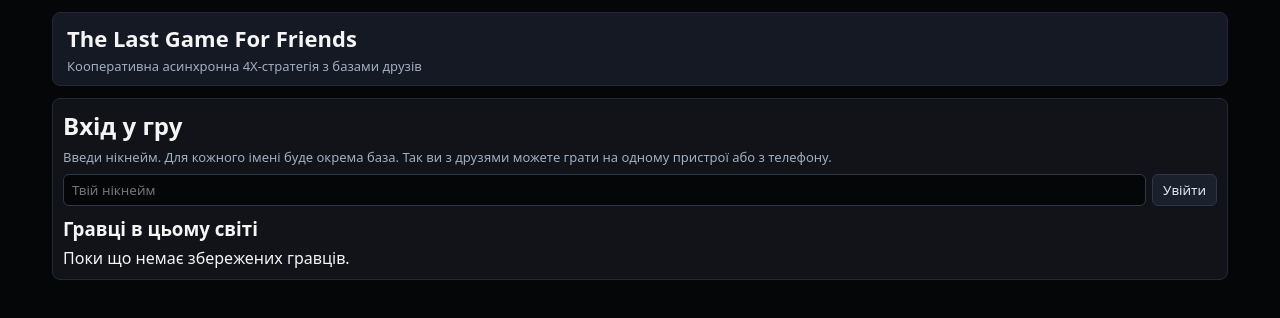
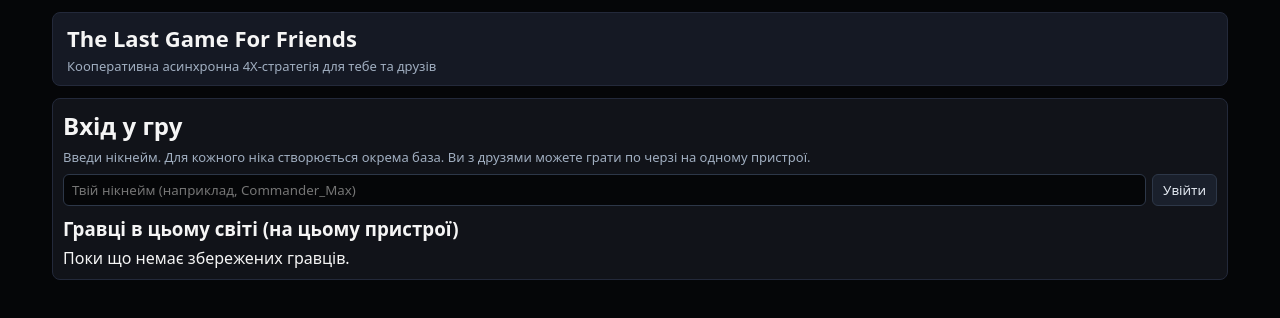
Before and after one commit to Qwaszx112233/the-last-game-for-friends, a plain HTML site: page index.html in a window 1280 px wide. Drawn offline with Linux system fonts and the light colour scheme.

Commit message:
Update index.html

```diff
--- a/index.html
+++ b/index.html
@@ -4,6 +4,7 @@
     <meta charset="UTF-8">
     <title>The Last Game For Friends</title>
     <meta name="viewport" content="width=device-width, initial-scale=1.0">
+
     <link rel="stylesheet" href="style.css">
 </head>
 <body>
@@ -11,7 +12,7 @@
         <header class="top-bar">
             <h1>The Last Game For Friends</h1>
             <div class="top-bar__subtitle">
-                Кооперативна асинхронна 4X-стратегія з базами друзів
+                Кооперативна асинхронна 4X-стратегія для тебе та друзів
             </div>
         </header>
 
@@ -19,15 +20,21 @@
         <section id="login-screen" class="screen">
             <h2>Вхід у гру</h2>
             <p class="hint">
-                Введи нікнейм. Для кожного імені буде окрема база.
-                Так ви з друзями можете грати на одному пристрої або з телефону.
+                Введи нікнейм. Для кожного ніка створюється окрема база.
+                Ви з друзями можете грати по черзі на одному пристрої.
             </p>
+
             <div class="login-form">
-                <input id="player-name-input" type="text" placeholder="Твій нікнейм">
+                <input
+                    id="player-name-input"
+                    type="text"
+                    placeholder="Твій нікнейм (наприклад, Commander_Max)"
+                    autocomplete="off"
+                >
                 <button id="login-button">Увійти</button>
             </div>
 
-            <h3>Гравці в цьому світі</h3>
+            <h3>Гравці в цьому світі (на цьому пристрої)</h3>
             <div id="saved-players" class="saved-players"></div>
         </section>
 
@@ -58,7 +65,7 @@
                     <div id="base-layout"></div>
                 </section>
 
-                <!-- Права панель -->
+                <!-- Права панель: інші гравці, дії, журнал -->
                 <section class="panel panel-right">
                     <h2>Гравці у цьому світі</h2>
                     <div id="other-players"></div>
```
